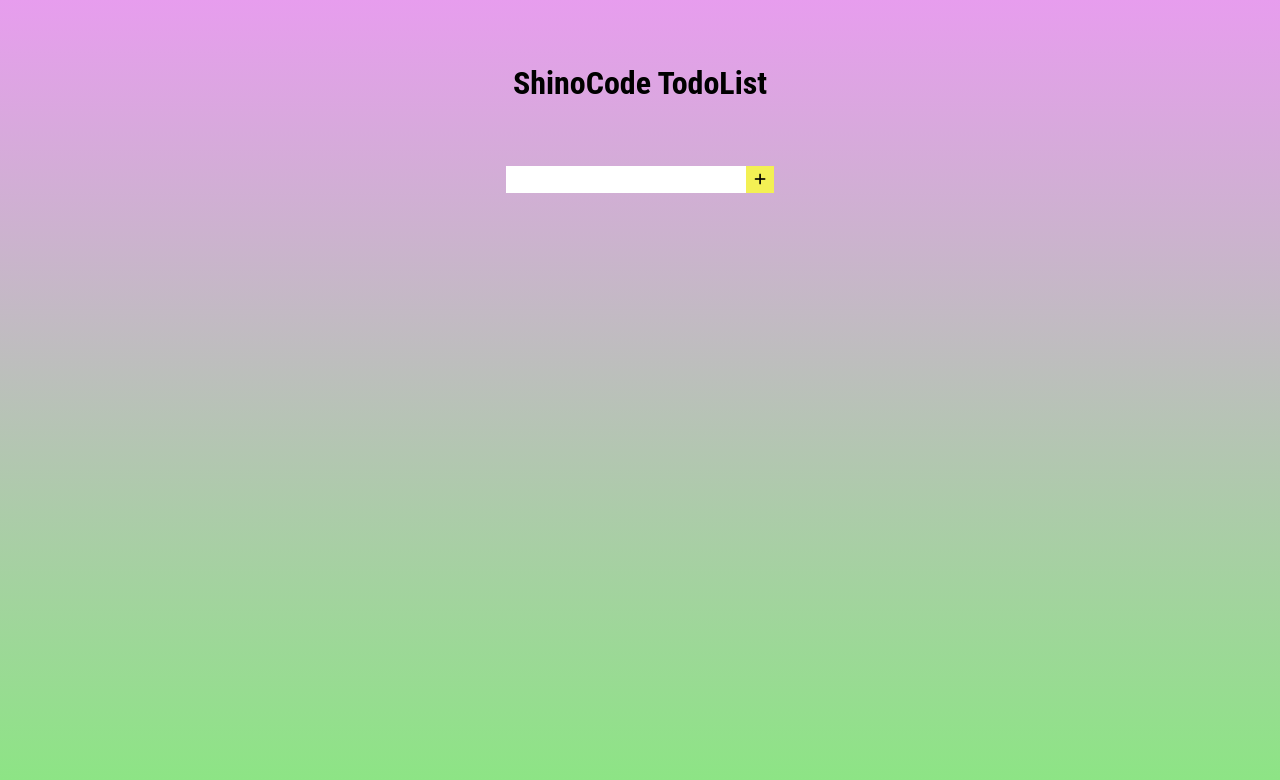
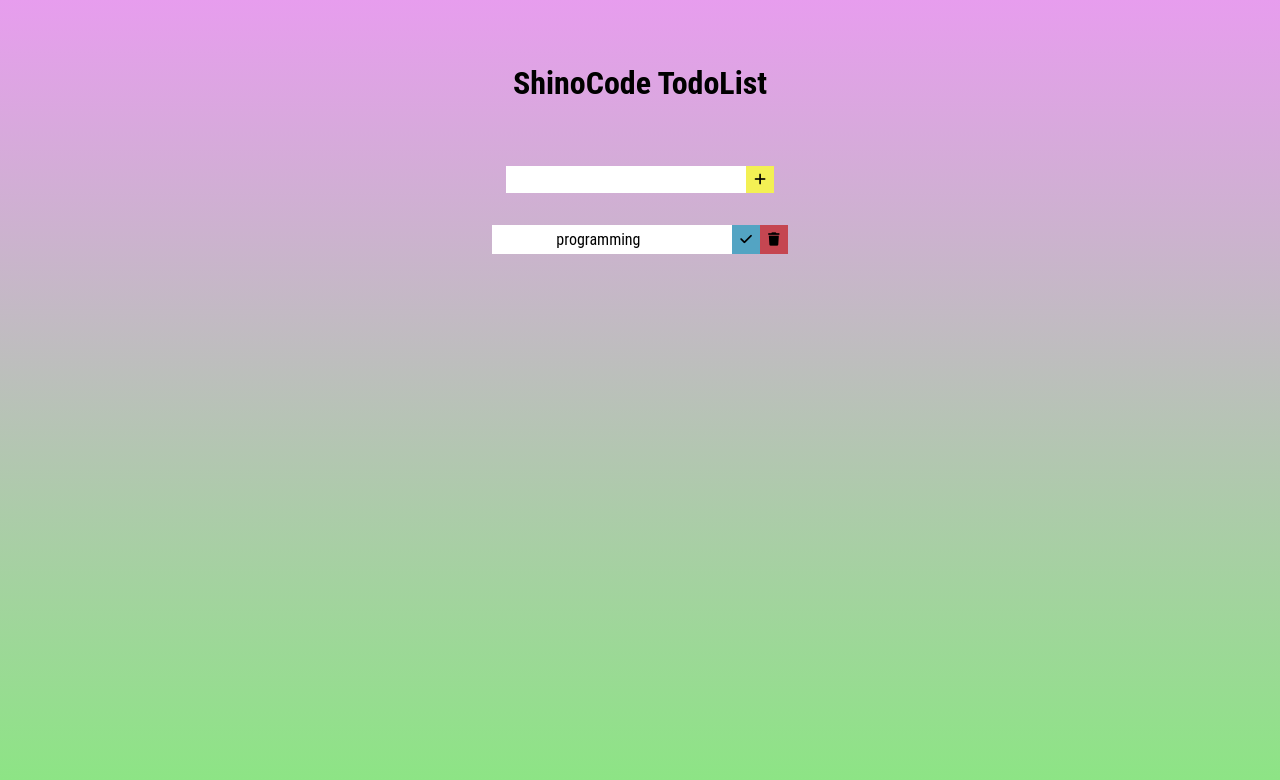
Before and after one commit to shino-shino/react_todo, a React (Create React App) app: page / in a window 1280 px wide. Shown: the top 780 px of the page. Built offline with nearby package versions, Linux system fonts and the light colour scheme.

Commit message:
feat: TodoList Componentsの追加

```diff
--- a/src/App.js
+++ b/src/App.js
@@ -1,12 +1,14 @@
 import './App.css';
 import { Title } from './components/Title';
 import { InputForm } from './components/InputForm';
+import { TodoList } from './components/TodoList';
 
 function App() {
   return (
     <div className="body">
       <Title />
       <InputForm />
+      <TodoList />
     </div>
   );
 }
--- /dev/null
+++ b/src/components/TodoList.jsx
@@ -0,0 +1,23 @@
+import React from 'react'
+
+export const TodoList = () => {
+  return (
+    <div className='todoList'>
+      <div className='todos'>
+        <div className='todo'>
+          <div className='todoText'>
+            <span>programming</span>
+          </div>
+          <div className="icons">
+            <button>
+              <i class="fa-solid fa-check"></i>
+            </button>
+            <button>
+              <i class="fa-solid fa-trash"></i>
+            </button>
+          </div>
+        </div>
+      </div>
+    </div>
+  )
+}
```
